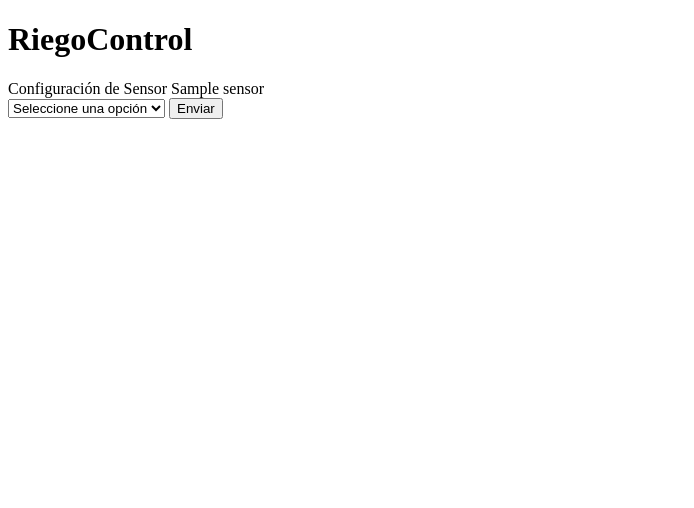
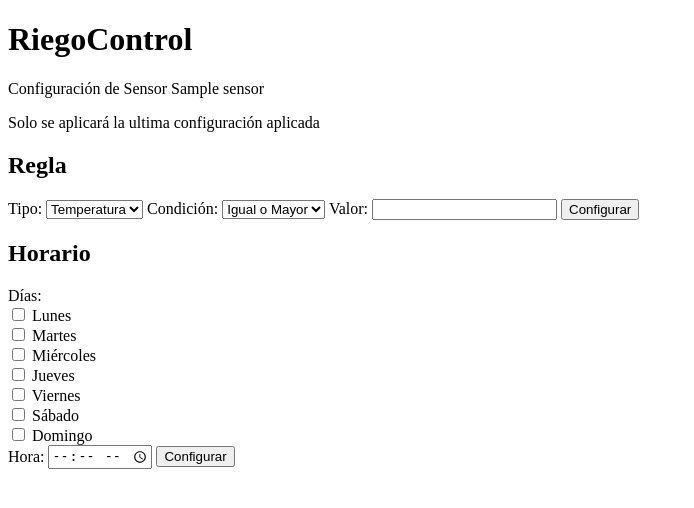
Before and after one commit to Vitalol/RiegoControl_RPi, a Django app: template templates/sensor_config.html in a window 1280 px wide. Shown: the top 508 px of the page, without its empty margins (0-694 px from the left). Run offline with Django 3.2, Linux system fonts and the light colour scheme; the template is opened without the code that fills it: most values are stand-ins (such as "Sample title", 1, 10 or a date in 2020).

Commit message:
Modified config html, added post uri and method for rules and schecdule.

```diff
--- a/sensors/urls.py
+++ b/sensors/urls.py
@@ -3,4 +3,6 @@ from . import views
 
 urlpatterns = [
     path('config/<int:sensor_id>/', views.sensors_conf, name='config'),
+    path('config/schedule/<int:sensor_id>/', views.sensors_conf_schedule, name='config/schedule'),
+    path('config/rule/<int:sensor_id>/', views.sensors_conf_rule, name='config/rule')
 ]
--- a/templates/sensor_config.html
+++ b/templates/sensor_config.html
@@ -10,61 +10,59 @@
 <body>
 <h1>RiegoControl</h1>
 
-<p1>Configuración de Sensor {{sensor.name}}</p1>
+<p>Configuración de Sensor {{sensor.name}} </p>
 
-<script>
-    function mostrarCampos() {
-        var seleccion = document.getElementById("primerSelect").value;
-        var reglas = document.getElementById("reglas");
-        var programacion = document.getElementById("programacion");
+<p> Solo se aplicará la ultima configuración aplicada</p>
 
-        if (seleccion === "opcionA") {
-            reglas.style.display = "block";
-            programacion.style.display = "none";
-        } else if (seleccion === "opcionB") {
-            reglas.style.display = "none";
-            programacion.style.display = "block";
-        } else {
-            reglas.style.display = "none";
-            programacion.style.display = "none";
-        }
-    }
-</script>
+<h2>Regla</h2>
+<form method="POST" action="{% url 'config/rule' sensor_id=sensor.id  %}">
+    {% csrf_token %}
 
-<form method="POST" action="{% url 'config' sensor_id=sensor.id  %}">
-    {% csrf_token %}
-    <select id="primerSelect" onchange="mostrarCampos()">
-        <option value="">Seleccione una opción</option>
-        <option value="opcionA">Regla</option>
-        <option value="opcionB">Programación</option>
+    <label for="tipo">Tipo:</label>
+    <select id="tipo" name="tipo">
+        <option value=0>Temperatura</option>
+        <option value=1>Humedad</option>
+        <option value=2>Presión</option>
     </select>
 
-    <div id="reglas" style="display: none;">
+    <label for="condicion">Condición:</label>
+    <select id="condicion" name="condicion">
+        <option value="0">Igual o Mayor</option>
+        <option value="1">Menor</option>
+    </select>
 
-        <label for="nombre">Nombre:</label>
-        <input type="text" name="campoA1">
+    <label for="valor">Valor:</label>
+    <input type="text" id="valor" name="valor" required>
 
-        <label for="nombre">Nombre:</label>
-        <input type="text" name="campoA2">
-    </div>
-
-    <div id="programacion" style="display: none;">
-        <input type="text" name="campoB1">
-        <input type="text" name="campoB2">
-    </div>
-
-    <button type="submit">Enviar</button>
+    <button type="submit">Configurar</button>
 </form>
 
 
+<h2>Horario</h2>
+<form method="POST" action="{% url 'config/schedule' sensor_id=sensor.id  %}">
+    {% csrf_token %}
 
-<!--<form method="POST" action="{% url 'config' sensor_id=sensor.id  %}">
-    {% csrf_token %}
-    <label for="nombre">Nombre:</label>
-    <input type="text" id="nombre" name="nombre" required>
-    <label for="direccion">Dirección:</label>
-    <input type="text" id="direccion" name="direccion" required>
-    <button type="submit">Enviar</button>
-</form> -->
+    <label for="dias">Días:</label><br>
+    <input type="checkbox" id="lunes" name="dias" value=1>
+    <label for="lunes">Lunes</label><br>
+    <input type="checkbox" id="martes" name="dias" value=2>
+    <label for="martes">Martes</label><br>
+    <input type="checkbox" id="miercoles" name="dias" value=4>
+    <label for="miercoles">Miércoles</label><br>
+    <input type="checkbox" id="jueves" name="dias" value=8>
+    <label for="jueves">Jueves</label><br>
+    <input type="checkbox" id="viernes" name="dias" value=16>
+    <label for="viernes">Viernes</label><br>
+    <input type="checkbox" id="sabado" name="dias" value=32>
+    <label for="sabado">Sábado</label><br>
+    <input type="checkbox" id="domingo" name="dias" value=64>
+    <label for="domingo">Domingo</label><br>
+
+
+    <label for="hora">Hora:</label>
+    <input type="time" id="hora" name="hora" required>
+    <input type="submit" value="Configurar">
+</form>
+
 </body>
 </html>
```
Also changed, not shown: sensors/views.py (+17 -0 lines).
